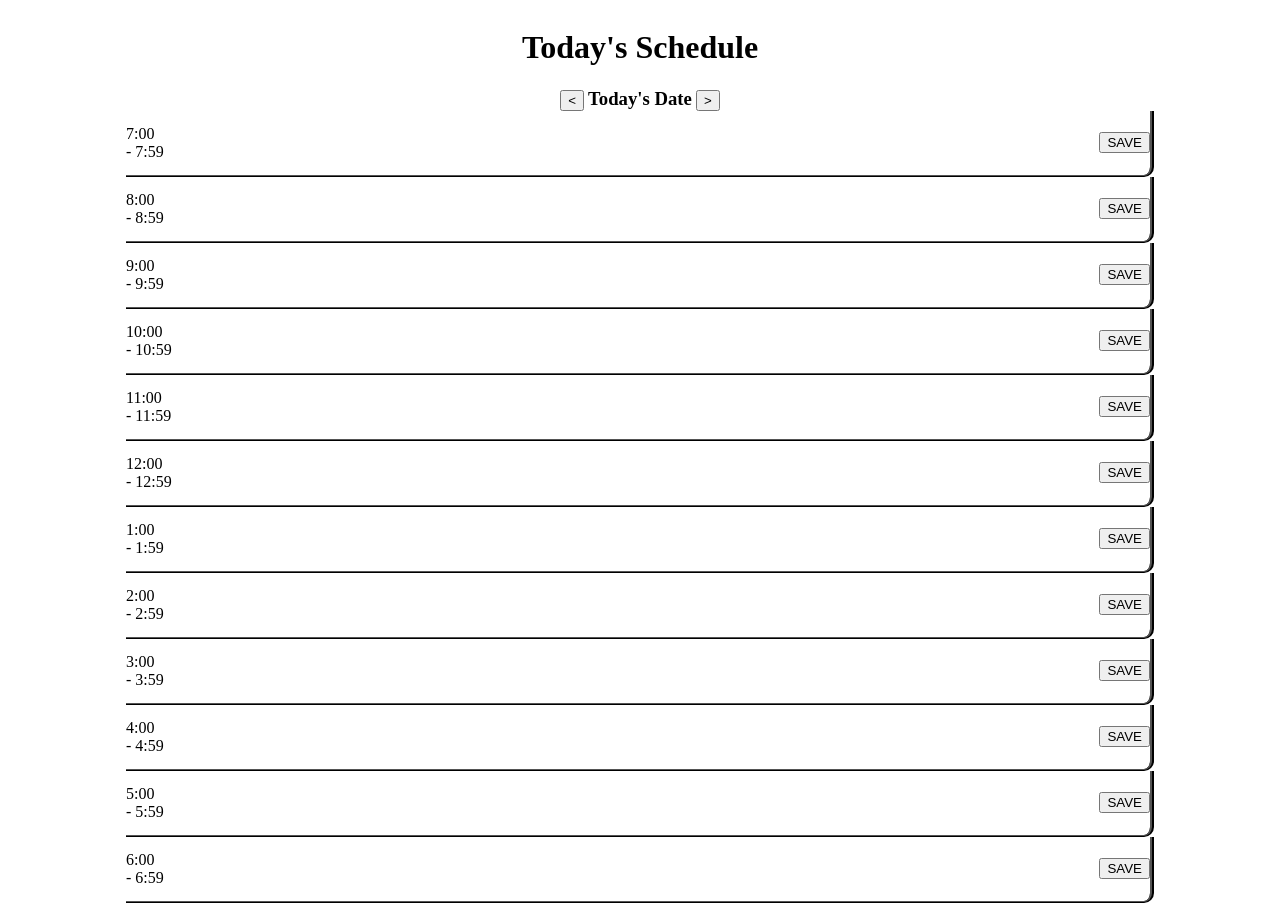
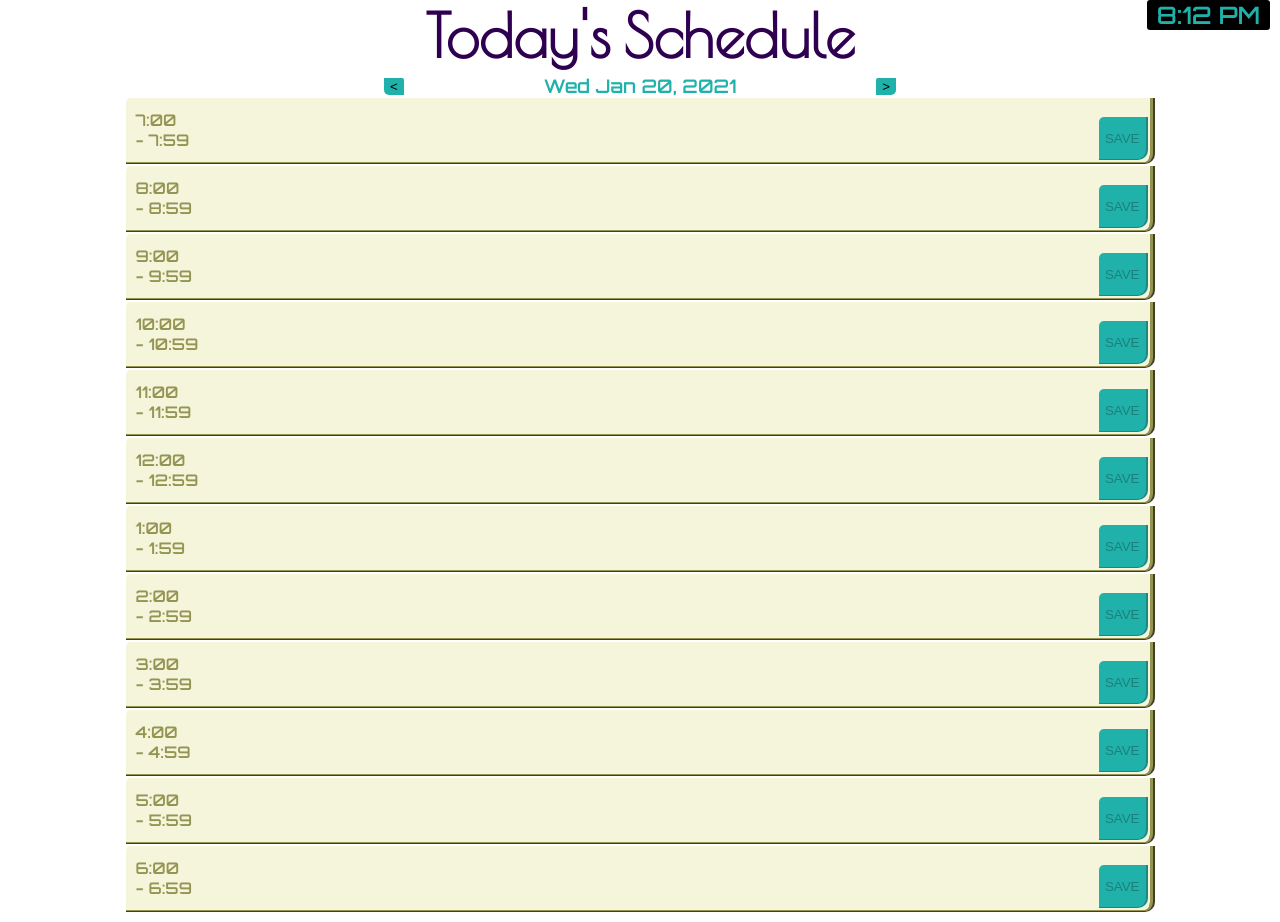
Before and after one commit to SprengerV/day_planner, a plain HTML site: page index.html in a window 1280 px wide. Drawn offline with nearby package versions, Linux system fonts and the light colour scheme.

Commit message:
styling mostly done. script to retrieve stored data (hopefully) all set

```diff
--- a/index.html
+++ b/index.html
@@ -5,70 +5,129 @@
     <meta name="viewport" content="width=device-width, initial-scale=1.0">
     <title>Work Day Planner</title>
     <link rel='stylesheet' type='text/css' href='style.css'/>
+    <script src="https://code.jquery.com/jquery-3.5.1.js" integrity="sha256-QWo7LDvxbWT2tbbQ97B53yJnYU3WhH/C8ycbRAkjPDc=" crossorigin="anonymous"></script>
+    <script src="https://cdnjs.cloudflare.com/ajax/libs/dayjs/1.10.3/dayjs.min.js" integrity="sha512-0fcCRl828lBlrSCa8QJY51mtNqTcHxabaXVLPgw/jPA5Nutujh6CbTdDgRzl9aSPYW/uuE7c4SffFUQFBAy6lg==" crossorigin="anonymous"></script>
+    <!-- google fonts -->
+    <link rel="preconnect" href="https://fonts.gstatic.com">
+    <link href="https://fonts.googleapis.com/css2?family=Orbitron:wght@600&family=Poiret+One&display=swap" rel="stylesheet">
 </head>
 <body>
     <div class='container-col wrapper'>
+        <aside id='time'></aside>
         <header class='container-col'>
             <h1 class=>Today's Schedule</h1>
-            <div>
+            <div id='selectDay' class='container-row'>
                 <button id='prev' class='inline'>&lt;</button>
                 <h3 id='date' class='inline'>Today's Date</h3>
                 <button id='next' class='inline'>&gt;</button>
             </div>
         </header>
         <form>
-            <div class='container-row' data-start='7'>
-                <span>7:00 <br>- 7:59</span>
-                <button class='save'>SAVE</button>
+            <div class='container-row schedule'>
+                <span class='window'>7:00 <br>- 7:59</span>
+                <input id='7' value='test'></input>
+                <button class='save' disabled>SAVE</button>
             </div>
-            <div class='container-row' data-start='8'>
-                <span>8:00 <br>- 8:59</span>
-                <button class='save'>SAVE</button>
+            <div class='container-row schedule'>
+                <span class='window'>8:00 <br>- 8:59</span>
+                <input id='8' value='test'></input>
+                <button class='save' disabled>SAVE</button>
             </div>
-            <div class='container-row' data-start='9'>
-                <span>9:00 <br>- 9:59</span>
-                <button class='save'>SAVE</button>
+            <div class='container-row schedule'>
+                <span class='window'>9:00 <br>- 9:59</span>
+                <input id='9' value='test'></input>
+                <button class='save' disabled>SAVE</button>
             </div>
-            <div class='container-row' data-start='10'>
-                <span>10:00 <br>- 10:59</span>
-                <button class='save'>SAVE</button>
+            <div class='container-row schedule' >
+                <span class='window'>10:00 <br>- 10:59</span>
+                <input id='10' value='test'></input>
+                <button class='save' disabled>SAVE</button>
             </div>
-            <div class='container-row' data-start='11'>
-                <span>11:00 <br>- 11:59</span>
-                <button class='save'>SAVE</button>
+            <div class='container-row schedule' >
+                <span class='window'>11:00 <br>- 11:59</span>
+                <input id='11' value='test'></input>
+                <button class='save' disabled>SAVE</button>
             </div>
-            <div class='container-row' data-start='12'>
-                <span>12:00 <br>- 12:59</span>
-                <button class='save'>SAVE</button>
+            <div class='container-row schedule' >
+                <span class='window'>12:00 <br>- 12:59</span>
+                <input id='12' value='test'></input>
+                <button class='save' disabled>SAVE</button>
             </div>
-            <div class='container-row' data-start='13'>
-                <span>1:00 <br>- 1:59</span>
-                <button class='save'>SAVE</button>
+            <div class='container-row schedule' >
+                <span class='window'>1:00 <br>- 1:59</span>
+                <input id='13' value='test'></input>
+                <button class='save' disabled>SAVE</button>
             </div>
-            <div class='container-row' data-start='14'>
-                <span>2:00 <br>- 2:59</span>
-                <button class='save'>SAVE</button>
+            <div class='container-row schedule' >
+                <span class='window'>2:00 <br>- 2:59</span>
+                <input id='14' value='test'></input>
+                <button class='save' disabled>SAVE</button>
             </div>
-            <div class='container-row' data-start='15'>
-                <span>3:00 <br>- 3:59</span>
-                <button class='save'>SAVE</button>
+            <div class='container-row schedule' >
+                <span class='window'>3:00 <br>- 3:59</span>
+                <input id='15' value='test'></input>
+                <button class='save' disabled>SAVE</button>
             </div>
-            <div class='container-row' data-start='16'>
-                <span>4:00 <br>- 4:59</span>
-                <button class='save'>SAVE</button>
+            <div class='container-row schedule' >
+                <span class='window'>4:00 <br>- 4:59</span>
+                <input id='16' value='test'></input>
+                <button class='save' disabled>SAVE</button>
             </div>
-            <div class='container-row' data-start='17'>
-                <span>5:00 <br>- 5:59</span>
-                <button class='save'>SAVE</button>
+            <div class='container-row schedule' >
+                <span class='window'>5:00 <br>- 5:59</span>
+                <input id='17' value='test'></input>
+                <button class='save' disabled>SAVE</button>
             </div>
-            <div class='container-row' data-start='18'>
-                <span>6:00 <br>- 6:59</span>
-                <button class='save'>SAVE</button>
+            <div class='container-row schedule' >
+                <span class='window'>6:00 <br>- 6:59</span>
+                <input id='18' value='test'></input>
+                <button class='save' disabled>SAVE</button>
             </div>
         </form>
     </div>
-    <script>
 
+    <script type='text/javascript'>
+        // display data corresponding to a given dayjs object
+        function showD(today){
+            // push date to page
+            $('#date').text(today.format('ddd MMM D, YYYY'));
+            // retrieve object named by the unix format of the date
+            const saved = JSON.parse(localStorage.getItem(today.unix()));
+            if(saved){
+                // const punches = Object.keys(saved);
+                for(var key in saved){
+                    // const key = punches[i];
+                    $('#'+key).attr('value',saved.key);
+                }
+            } else {
+                for(i=7;i<19;i++){
+                    $('#'+i).attr('value','');
+                }
+            }
+        };
+        // everything starts on page load
+        $(document).ready(function() {
+            // clock, checks for time and pushes it to page every second
+            let time
+            setInterval(function(){
+                time = dayjs().format('h:mm A');
+                $('#time').text(time);
+            }, 1000);
+            // call dayjs then display the corresponding data
+            let today = dayjs();
+            showD(today);
+            // decrements current day then displays that data
+            $('#prev').click(() => {
+                today = today.subtract(1, 'day');
+                showD(today);
+            })
+            // increments the current day then displays that data
+            $('#next').click(() => {
+                today = today.add(1, 'day');
+                showD(today);
+            })
+
+        });
     </script>
 </body>
 </html>
--- a/style.css
+++ b/style.css
@@ -1,5 +1,24 @@
-.center{
 
+form{
+    margin-top: 90px;
+}
+h1{
+    font-family: 'Poiret One', cursive;
+    font-size: 60px;
+    color: rgb(47, 0, 80);
+    margin: 0px;
+
+}
+header{
+    /* background-color: mediumpurple; */
+
+    padding: 0px 30px 0px 30px;
+    position: fixed;
+    top: 0;
+}
+input{
+    background-color: beige;
+    border: none;
 }
 .container-col{
     display: flex;
@@ -8,22 +27,68 @@
     justify-content: space-around;
 }
 .container-row{
-    width: 80vw;
-    min-height: 4em;
     display: flex;
     flex-direction: row;
     justify-content: space-between;
     align-items: center;
-    /* border-bottom: 3px;
-    border-right: 4px; */
-    border-width: 0px 4px 2px 0px;
-    border-color: black;
-    border-style: ridge;
-    border-bottom-right-radius: 10px;
 }
 .inline{
     display: inline;
 }
+.save{
+    background-color: lightseagreen;
+    margin: auto 2px 2px auto;
+    padding-top: 1em;
+    padding-bottom: 1em;
+    border-radius: 5px 0px 10px 0px;
+    border-width: 0px 2px 1px 0px;
+}
+.schedule{
+    width: 80vw;
+    min-height: 4em;
+    margin-bottom: 2px;
+    border-width: 0px 5px 2px 0px;
+    border-color: rgb(148, 148, 83);
+    border-style: ridge;
+    border-radius: 5px 0px 10px 0px;
+    background-color: beige;
+}
+.window{
+    margin: 10px;
+    font-family: 'Orbitron', sans-serif;
+    color: rgb(148, 148, 83);
+}
 .wrapper{
-    height: 100vh;
+    min-height: 100%;
 }
+#date{
+    font-family: 'Orbitron', sans-serif;
+    color: lightseagreen;
+}
+#next{
+    background-color: lightseagreen;
+    border-radius: 2px 0px 5px 0px;
+    border-width: 0px;
+}
+#prev{
+    background-color: lightseagreen;
+    border-radius: 0px 2px 0px 5px;
+    border-width: 0px;
+}
+#selectDay{
+    width: 40vw;
+    height: 2em;
+}
+#time{
+    position: fixed;
+    top: 0px;
+    right: 0px;
+    font-family: 'Orbitron', sans-serif;
+    font-size: 24px;
+    font-weight: bold;
+    color: lightseagreen;
+    margin: 0px 10px;
+    padding: 0px 10px 0px 10px;
+    border-radius: 3px;
+    background-color: black;
+}
```
